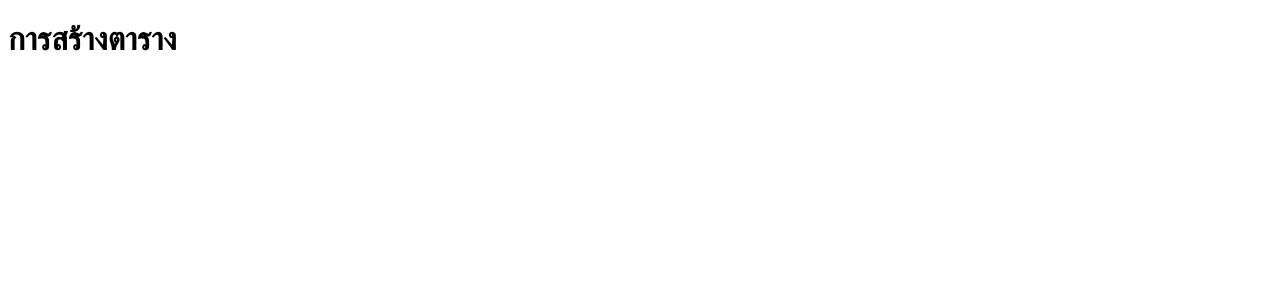
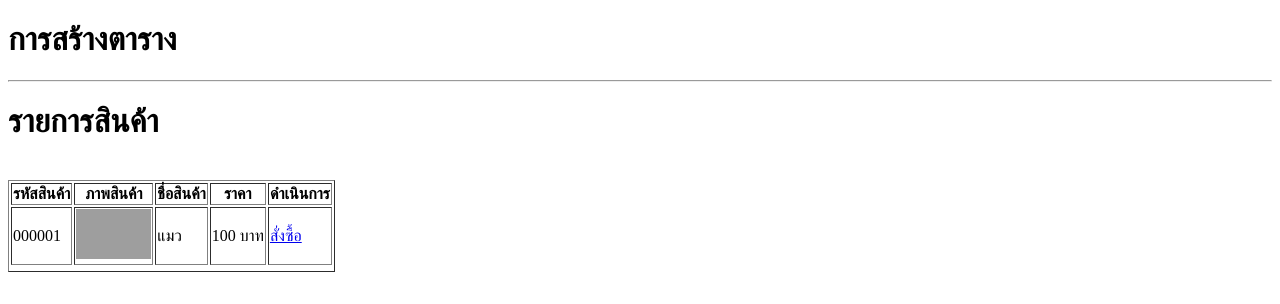
Before and after one commit to Sumetjutha/046_HTML, a plain HTML site: page index_5.html in a window 1280 px wide. Drawn offline with Linux system fonts and the light colour scheme; grey boxes are pictures that could not be loaded.

Commit message:
Update index_5.html

```diff
--- a/index_5.html
+++ b/index_5.html
@@ -7,5 +7,39 @@
   </head>
   <body>
     <h1>การสร้างตาราง</h1>
+    <hr />
+    <h1>รายการสินค้า</h1>
+    <br />
+    <!-- การสร้างตาราง -->
+    <table border="1">
+      <thead>
+        <th>รหัสสินค้า</th>
+        <th>ภาพสินค้า</th>
+        <th>ชื่อสินค้า</th>
+        <th>ราคา</th>
+        <th>ดำเนินการ</th>
+      </thead>
+      <tbody>
+        <tr>
+          <td>000001</td>
+          <td>
+            <img
+              src="https://cdn.pixabay.com/photo/2017/02/20/18/03/cat-2083492_1280.jpg"
+              alt="cat1"
+              width="75px"
+              height="50px"
+            />
+          </td>
+          <td>แมว</td>
+          <td>100 บาท</td>
+          <td>
+            <!-- การใส่เครื่องหมาย # คือยังไม่กำหนดให้มันวิ่งไปที่ไหน -->
+            <a href="#">สั่งซื้อ</a>
+          </td>
+        </tr>
+        <tr></tr>
+        <tr></tr>
+      </tbody>
+    </table>
   </body>
 </html>
```
